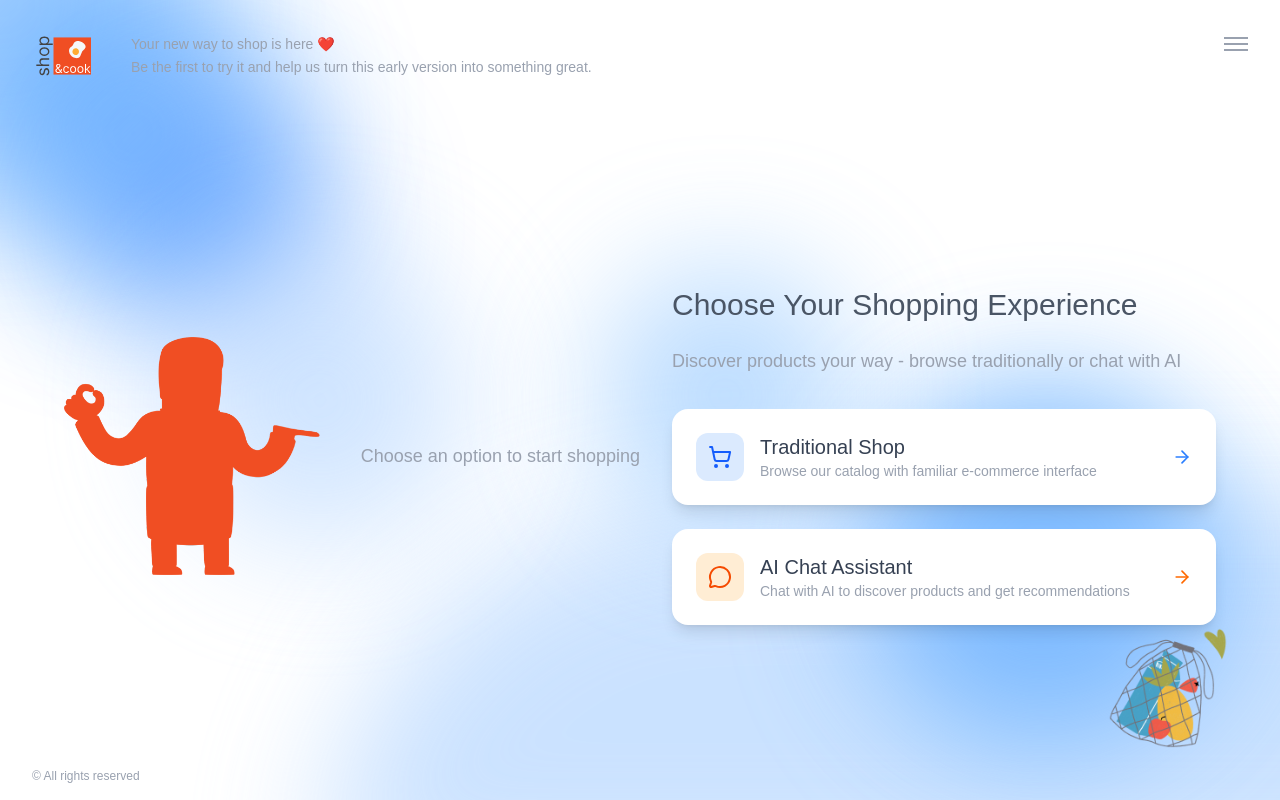
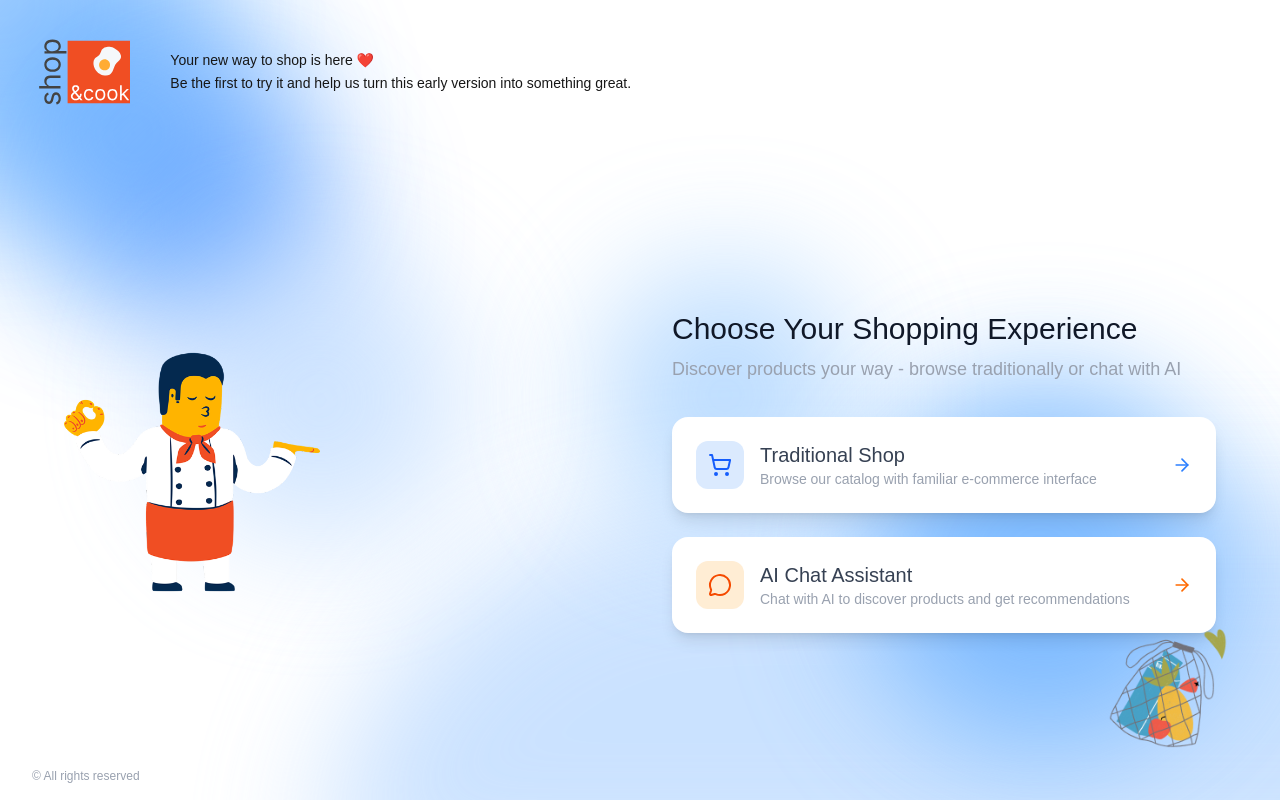
Before and after one commit to losnikitos/hackathon-aug-2025, a Next.js app: page / in a window 1280 px wide. Built offline with nearby package versions, Linux system fonts and the light colour scheme.

Commit message:
Main page styles

```diff
--- a/app/page.tsx
+++ b/app/page.tsx
@@ -28,23 +28,16 @@
           {/* Logo and slogan */}
           <div className="flex items-center space-x-4">
             <div className="flex items-center">
-              <img src="/logo.svg" alt="shop&cook" className="h-12 w-auto" />
+              <img src="/logo.svg" alt="shop&cook" className="h-20 w-auto" />
             </div>
             <div className="ml-6">
-              <p className="text-gray-400 text-sm leading-relaxed">
+              <p className="text-sm leading-relaxed">
                 Your new way to shop is here ❤️
               </p>
-              <p className="text-gray-400 text-sm leading-relaxed">
+              <p className="text-sm leading-relaxed">
                 Be the first to try it and help us turn this early version into something great.
               </p>
             </div>
-          </div>
-
-          {/* Hamburger menu */}
-          <div className="w-6 h-6 flex flex-col justify-center space-y-1">
-            <div className="w-full h-0.5 bg-gray-400"></div>
-            <div className="w-full h-0.5 bg-gray-400"></div>
-            <div className="w-full h-0.5 bg-gray-400"></div>
           </div>
         </header>
 
@@ -56,22 +49,17 @@
               {/* Cook figure */}
               <div className="relative">
                 <img
-                  src="/cook-1.png"
+                  src="/cook-2.png"
                   alt="Chef cooking"
                   className="w-64 h-auto object-contain"
                 />
-
-                {/* Call to action text */}
-                <div className="absolute top-1/2 right-0 transform -translate-y-1/2 translate-x-8">
-                  <p className="text-gray-400 text-lg font-light">Choose an option to start shopping</p>
-                </div>
               </div>
             </div>
 
             {/* Right side - Shopping options */}
             <div className="space-y-8">
-              <div className="space-y-6">
-                <h2 className="text-3xl font-light text-gray-600">Choose Your Shopping Experience</h2>
+              <div className="space-y-2">
+                <h2 className="text-3xl font-light text-gray-900">Choose Your Shopping Experience</h2>
                 <p className="text-gray-400 text-lg leading-relaxed">
                   Discover products your way - browse traditionally or chat with AI
                 </p>
@@ -82,9 +70,11 @@
                 {/* Traditional Shop Button */}
                 <Link
                   href="/shop"
-                  className="block w-full bg-white hover:border-blue-300 rounded-2xl p-6 transition-all duration-300 shadow-lg group"
+                  className="block w-full bg-white hover:border-blue-300 rounded-2xl p-6 transition-all duration-300 shadow-lg group relative overflow-hidden"
                 >
-                  <div className="flex items-center space-x-4">
+                  {/* Blue shine animation */}
+                  <div className="absolute inset-0 bg-gradient-to-r from-transparent via-blue-400/20 to-transparent transform -skew-x-12 -translate-x-full group-hover:animate-shine-blue"></div>
+                  <div className="flex items-center space-x-4 relative z-10">
                     <div className="w-12 h-12 bg-blue-100 rounded-xl flex items-center justify-center group-hover:bg-blue-200 transition-colors">
                       <ShoppingCart className="w-6 h-6 text-blue-600" />
                     </div>
@@ -101,9 +91,9 @@
                 {/* AI Chat Button */}
                 <Link
                   href="/chat"
-                  className="block w-full bg-white hover:border-orange-300 rounded-2xl p-6 transition-all duration-300 shadow-lg group"
+                  className="block w-full bg-white hover:border-orange-300 rounded-2xl p-6 transition-all duration-300 shadow-lg group relative overflow-hidden"
                 >
-                  <div className="flex items-center space-x-4">
+                  <div className="flex items-center space-x-4 relative z-10">
                     <div className="w-12 h-12 bg-orange-100 rounded-xl flex items-center justify-center group-hover:bg-orange-200 transition-colors">
                       <MessageCircle className="w-6 h-6 text-orange-600" />
                     </div>
```
